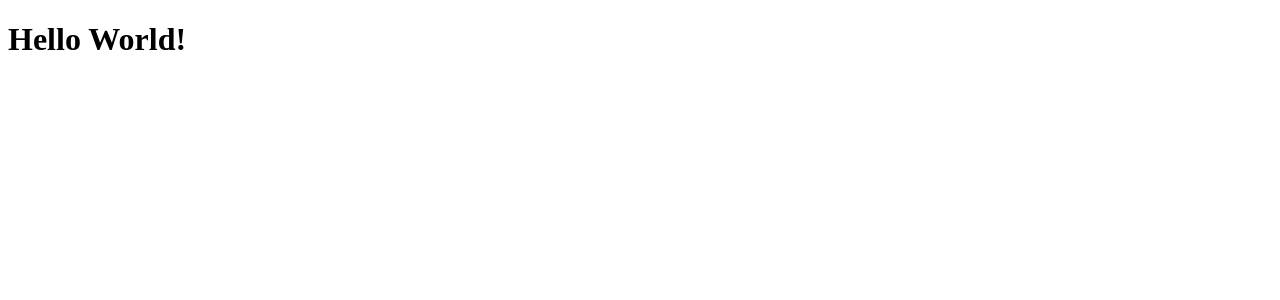
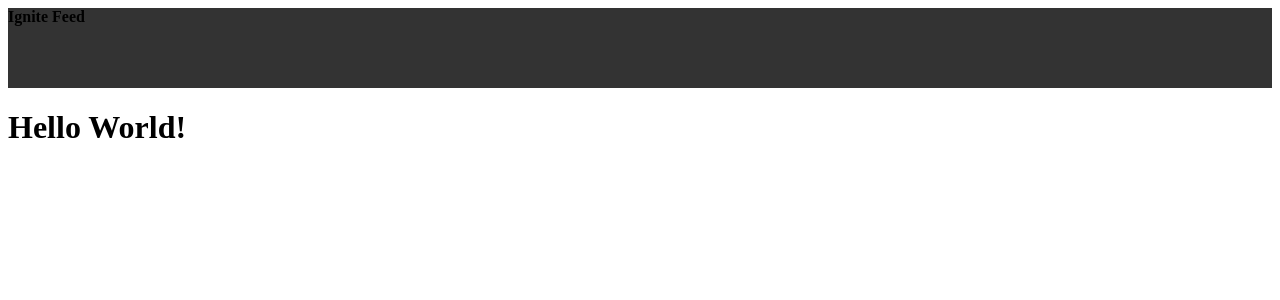
Before and after one commit to felixstenian/Ignite-RocketSeat, a React (Vite) app in the folder Projeto-01_fundamentos-reactjs/: page / in a window 1280 px wide. Shown: the top 300 px of the page. Built offline with nearby package versions, Linux system fonts and the light colour scheme.

Commit message:
CSS Modules

```diff
--- a/Projeto-01_fundamentos-reactjs/src/App.tsx
+++ b/Projeto-01_fundamentos-reactjs/src/App.tsx
@@ -1,6 +1,11 @@
+import { Header } from "./components"
+
 const App = () => {
   return (
-    <h1>Hello World!</h1>
+    <>
+      <Header />
+      <h1>Hello World!</h1>
+    </>
   )
 }
 
--- /dev/null
+++ b/Projeto-01_fundamentos-reactjs/src/components/Header.module.css
@@ -0,0 +1,4 @@
+.header {
+  background: #333;
+  height: 80px;
+}
--- /dev/null
+++ b/Projeto-01_fundamentos-reactjs/src/components/Header.tsx
@@ -0,0 +1,9 @@
+import style from './Header.module.css'
+
+export const Header = () => {
+  return (
+    <header className={style.header}>
+      <strong>Ignite Feed</strong>
+    </header>
+  )
+}
--- /dev/null
+++ b/Projeto-01_fundamentos-reactjs/src/components/index.ts
@@ -0,0 +1 @@
+export * from './Header'
```
